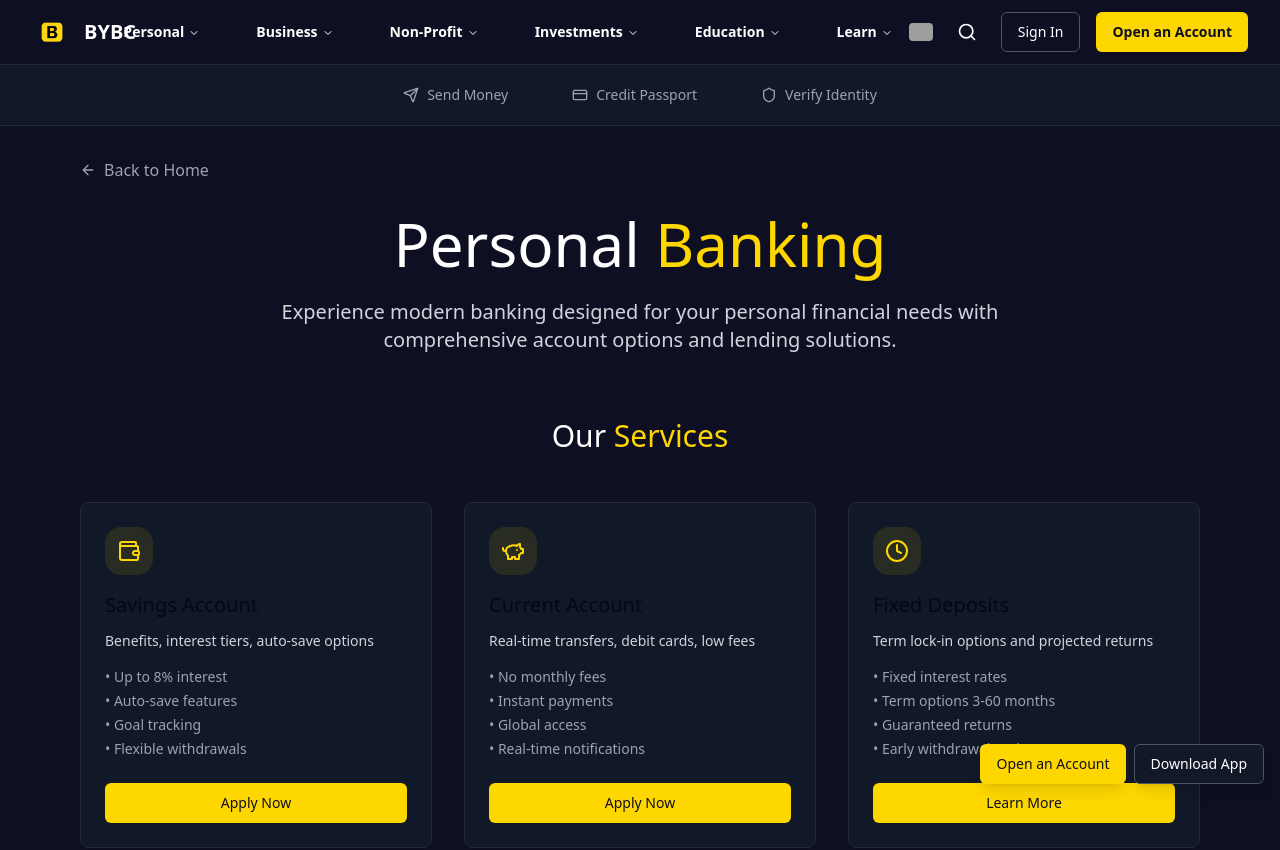
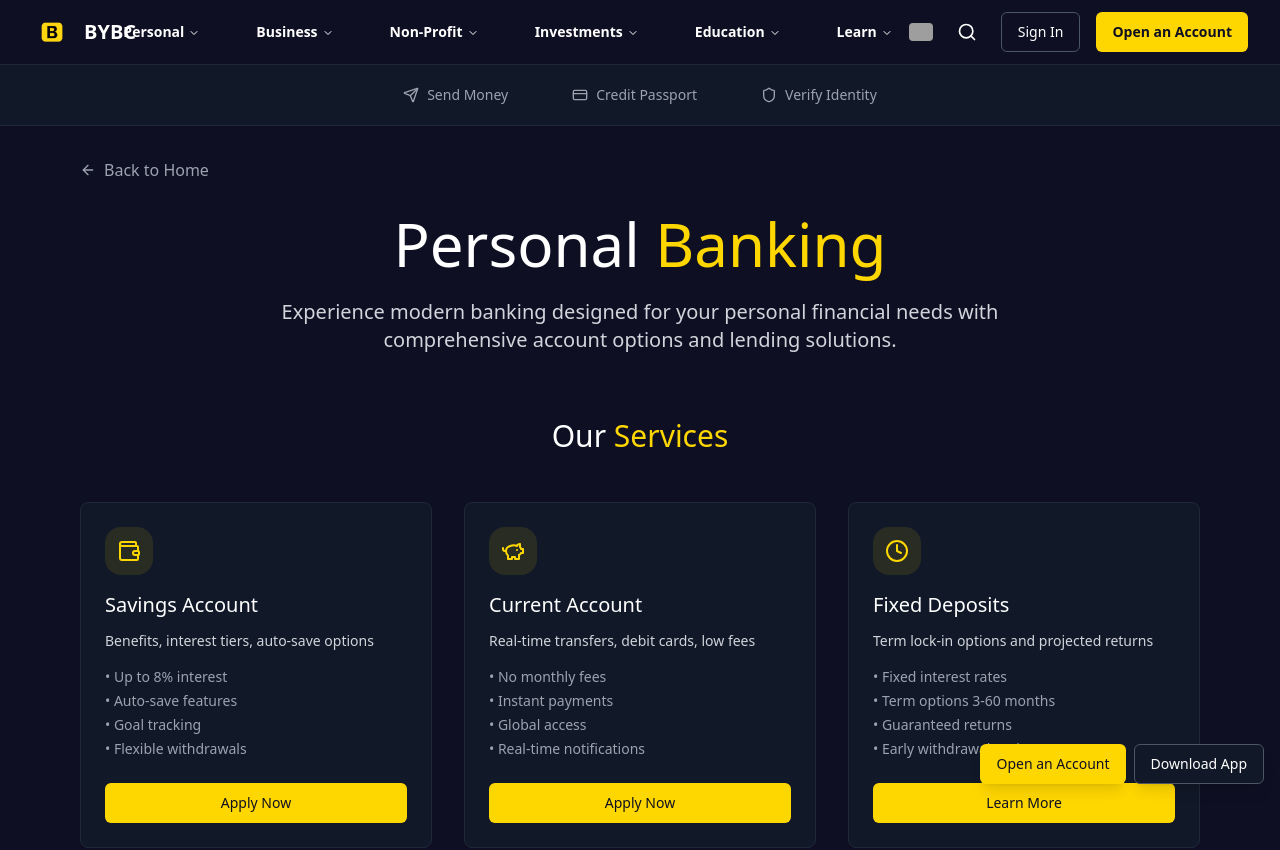
Before and after one commit to BYBC-Banking/bybc-banking-landing-page, a React (Vite) app: page /personal in a window 1280 px wide. Shown: the top 850 px of the page. Built offline with nearby package versions, Linux system fonts and the light colour scheme; grey boxes are pictures that could not be loaded.

Commit message:
Update Personal.tsx

```diff
--- a/src/pages/Personal.tsx
+++ b/src/pages/Personal.tsx
@@ -98,7 +98,7 @@ const Personal = () => {
                     <div className="w-12 h-12 bg-[#ffd700] bg-opacity-10 rounded-2xl flex items-center justify-center mb-4">
                       <account.icon className="w-6 h-6 text-[#ffd700]" />
                     </div>
-                    <h3 className="text-xl font-medium mb-3">{account.title}</h3>
+                    <h3 className="text-white text-xl font-medium mb-3">{account.title}</h3>
                     <p className="text-gray-300 text-sm mb-4">{account.description}</p>
                     <ul className="text-gray-400 space-y-1 text-sm mb-6">
                       {account.features.map((feature, index) => (
```
